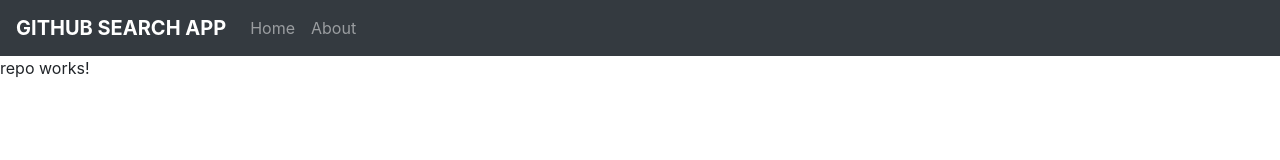
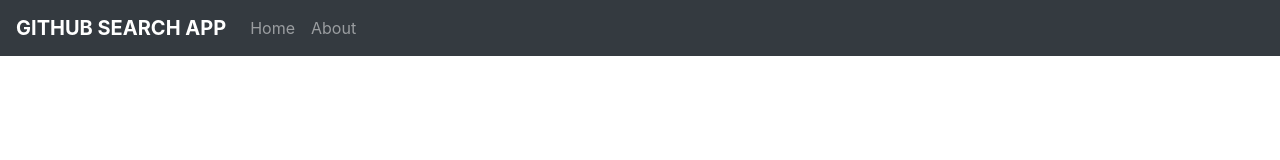
Before and after one commit to mishael254/angular-wk-2, an Angular app in the folder github/: page /repositories in a window 1280 px wide. Shown: the top 160 px of the page. Built offline with nearby package versions, Linux system fonts and the light colour scheme.

Commit message:
introduce a href attribute

```diff
--- a/github/src/app/repo/repo.component.html
+++ b/github/src/app/repo/repo.component.html
@@ -1 +1,10 @@
-<p>repo works!</p>
+<section class="section">
+    <div class="container">
+
+        <div class="card" *ngIf = "Guser">
+            <img [src]="Guser.avatar_url" alt="profile pic">
+            <h2>{{Guser.login}}</h2>
+
+        </div>
+    </div>
+</section>
```
